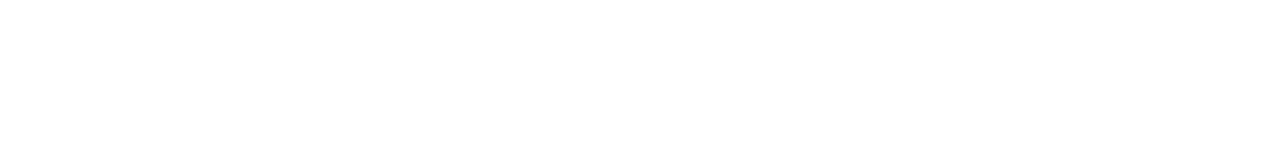
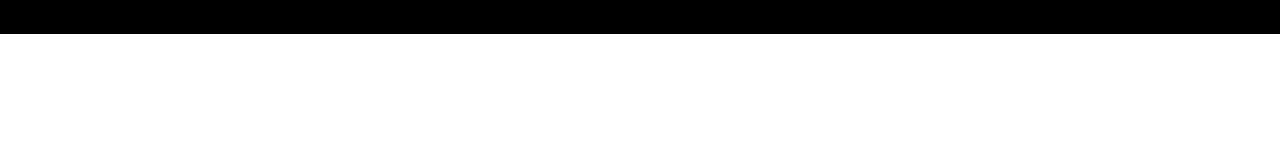
Before and after one commit to GameDog9988/Etch-A-Sketch, a plain HTML site: page index.html in a window 1280 px wide. Drawn offline with Linux system fonts and the light colour scheme.

Commit message:
Create 16 Divs with JavaScript

```diff
--- a/index.html
+++ b/index.html
@@ -3,7 +3,11 @@
   <head>
     <meta charset="UTF-8" />
     <meta name="viewport" content="width=device-width, initial-scale=1.0" />
-    <title>Document</title>
+    <link rel="stylesheet" href="style.css" />
+    <title>Etch-A-Sketch</title>
   </head>
-  <body></body>
+  <body>
+    <div id="container" class="container"></div>
+    <script src="script.js"></script>
+  </body>
 </html>
--- a/script.js
+++ b/script.js
@@ -0,0 +1,7 @@
+let container = document.getElementById("container");
+let sketchGrid = "";
+
+for (i = 0; i < 17; i++) {
+  sketchGrid += '<div class="box"></div>';
+}
+container.innerHTML = sketchGrid;
--- a/style.css
+++ b/style.css
@@ -0,0 +1,9 @@
+html,
+body {
+  margin: 0;
+  padding: 0;
+}
+
+.box {
+  border: 1px solid black;
+}
```
